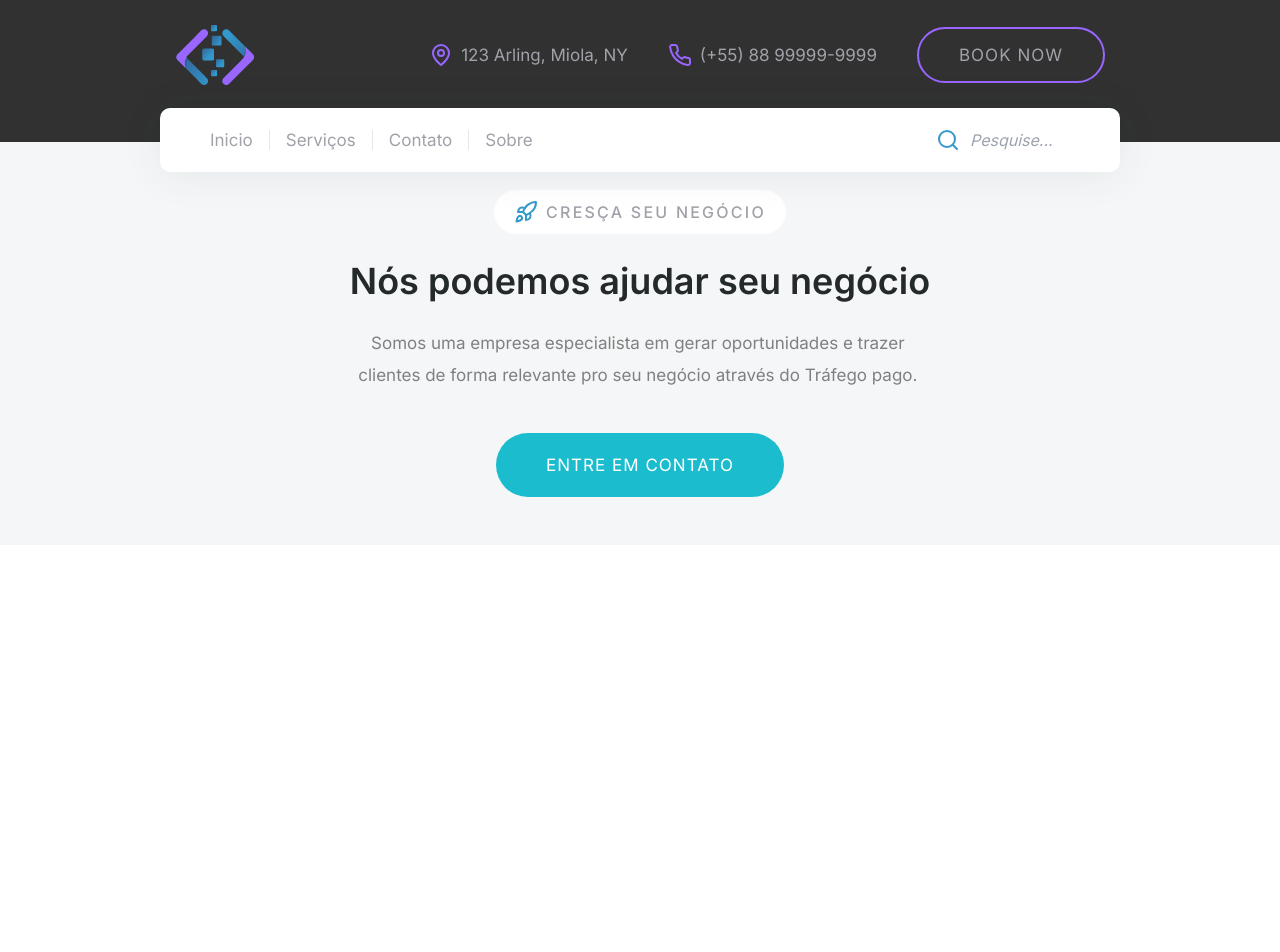
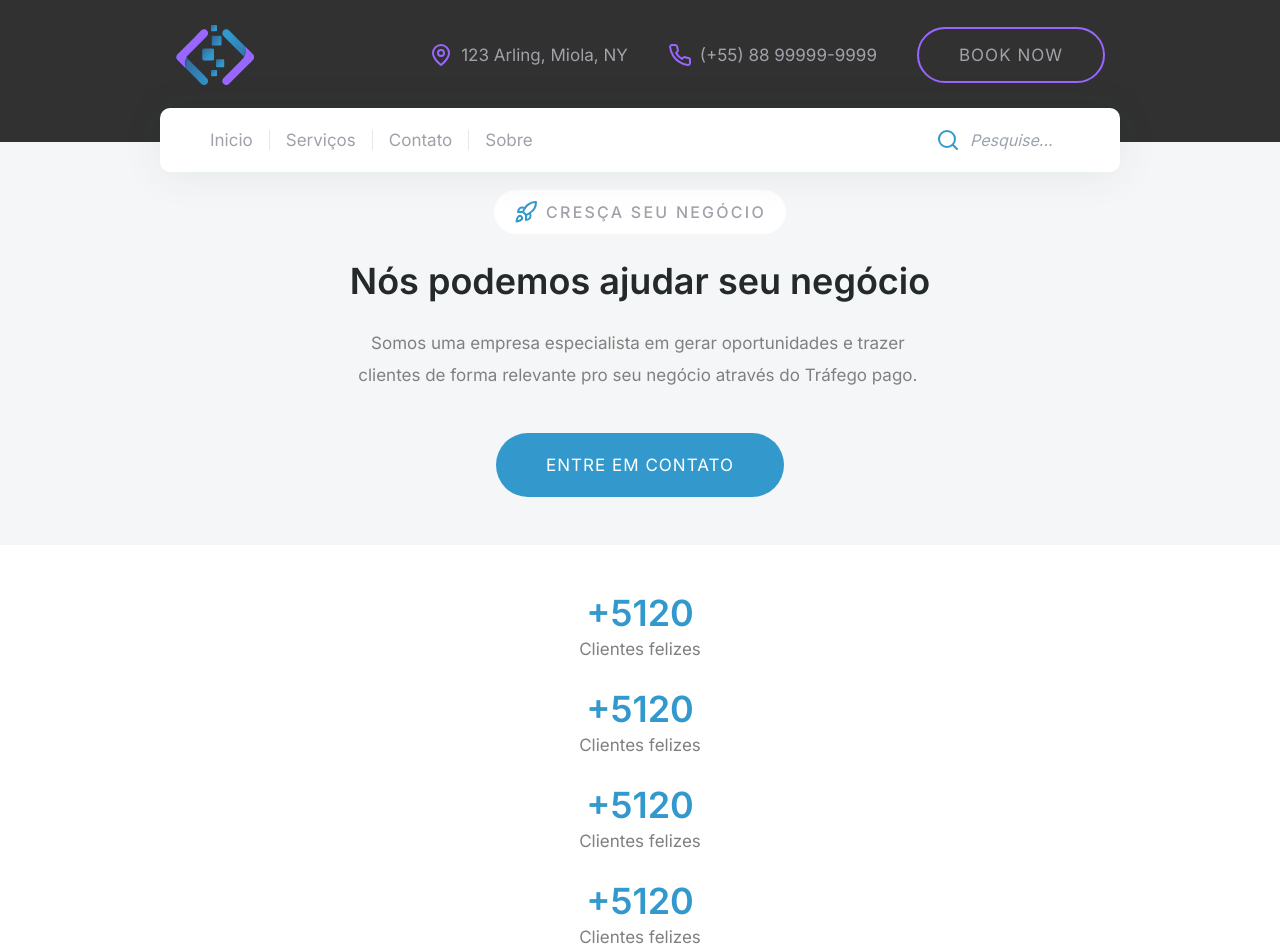
Before and after one commit to clepsonlacerda/website-fs, a Next.js app: page / in a window 1280 px wide. Shown: the top 952 px of the page. Before the commit the page ends 800 px from the top, so only its background shows below. Built offline with nearby package versions, Linux system fonts and the light colour scheme.

Commit message:
feat: add page stats

```diff
--- a/src/app/globals.css
+++ b/src/app/globals.css
@@ -42,6 +42,10 @@ h1, h2, h3, h4, h5, h6 {
     @apply bg-accent text-white hover:bg-accent-secondary
 }
 
+.btn-accent-fs {
+    @apply bg-fsblue2 text-white hover:bg-fsblue2/90
+}
+
 .btn-white {
     @apply bg-white text-secondary hover:bg-white/90;
 }
--- a/src/app/layout.tsx
+++ b/src/app/layout.tsx
@@ -5,6 +5,7 @@ import "./swiper-bundle.min.css";
 import Script from "next/script";
 import Header from "@/components/header";
 import Hero from "@/components/hero";
+import Stats from "@/components/stats";
 
 const inter = Inter({ subsets: ["latin"] });
 
@@ -25,6 +26,8 @@ export default function RootLayout({
 
         <Hero />
 
+        <Stats />
+
         {children}
 
         <Script type="text/javascript" src="/scripts/swiper-bundle.min.js"></Script>
--- a/src/components/hero.tsx
+++ b/src/components/hero.tsx
@@ -27,7 +27,7 @@ const Hero = () => {
             </p>
 
             {/* button */}
-            <button className="btn btn-lg btn-accent  mx-auto xl:mx-0">
+            <button className="btn btn-lg btn-accent-fs  mx-auto xl:mx-0">
               Entre em Contato
             </button>
           </div>
--- /dev/null
+++ b/src/components/stats.tsx
@@ -0,0 +1,33 @@
+const Stats = () => {
+  return (
+    <section className="stats section">
+      <div className="container mx-auto">
+        {/* wrapper */}
+        <div className="flex flex-col xl:flex-row gap-y-6 justify-between">
+          {/* item */}
+          <div className="stats__item flex-1 xl:border-r flex flex-col items-center">
+            <div className="text-4xl xl:text-[64px] font-semibold text-fsblue2 xl:mb-2">+5120</div>
+            <div>Clientes felizes</div>
+          </div>
+          {/* item */}
+          <div className="stats__item flex-1 xl:border-r flex flex-col items-center">
+            <div className="text-4xl xl:text-[64px] font-semibold text-fsblue2 xl:mb-2">+5120</div>
+            <div>Clientes felizes</div>
+          </div>
+          {/* item */}
+          <div className="stats__item flex-1 xl:border-r flex flex-col items-center">
+            <div className="text-4xl xl:text-[64px] font-semibold text-fsblue2 xl:mb-2">+5120</div>
+            <div>Clientes felizes</div>
+          </div>
+          {/* item */}
+          <div className="stats__item flex-1 flex flex-col items-center">
+            <div className="text-4xl xl:text-[64px] font-semibold text-fsblue2 xl:mb-2">+5120</div>
+            <div>Clientes felizes</div>
+          </div>
+        </div>
+      </div>
+    </section>
+  );
+}
+
+export default Stats;
```
